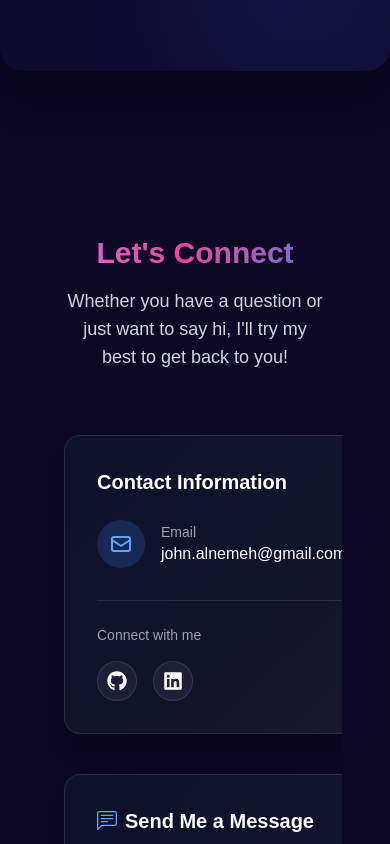
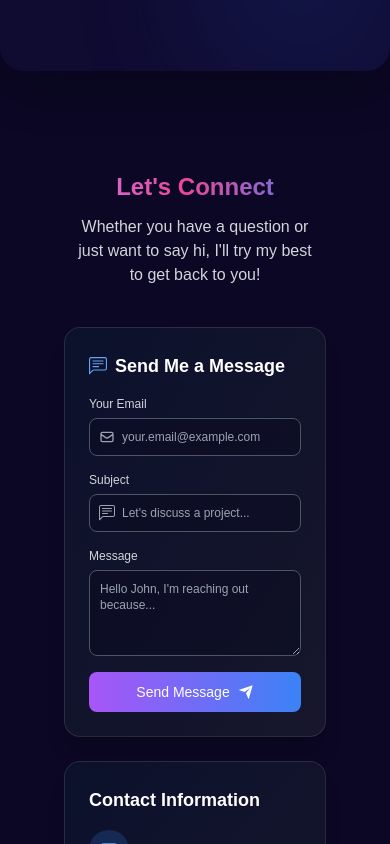
Before and after one commit to johnneme-alnemeh/portfolio-website, a Next.js app: page / in a window 390 px wide. Shown: the part 6160-7004 px from the top of the page. Built offline with nearby package versions, Linux system fonts and the light colour scheme.

Commit message:
fixing Email Section to be fully responsive

```diff
--- a/src/app/components/EmailSection/EmailSection.jsx
+++ b/src/app/components/EmailSection/EmailSection.jsx
@@ -54,17 +54,17 @@ const EmailSection = () => {
   return (
     <section
       id="connect"
-      className="relative py-24 my-12 overflow-hidden"
+      className="relative py-12 sm:py-16 md:py-24 my-8 sm:my-12 overflow-hidden"
     >
       {/* Background decorative elements */}
-      <div className="absolute top-0 left-0 w-72 h-72 bg-purple-600/10 rounded-full blur-3xl -z-10"></div>
-      <div className="absolute bottom-0 right-0 w-96 h-96 bg-blue-600/10 rounded-full blur-3xl -z-10"></div>
+      <div className="absolute top-0 left-0 w-48 sm:w-72 h-48 sm:h-72 bg-purple-600/10 rounded-full blur-3xl -z-10"></div>
+      <div className="absolute bottom-0 right-0 w-64 sm:w-96 h-64 sm:h-96 bg-blue-600/10 rounded-full blur-3xl -z-10"></div>
 
-      <div className="container mx-auto px-4">
+      <div className="container mx-auto px-4 sm:px-6 lg:px-8">
         {/* Section header */}
-        <div className="text-center mb-16">
+        <div className="text-center mb-10 sm:mb-16">
           <motion.h2
-            className="text-3xl md:text-4xl font-bold mb-4"
+            className="text-2xl sm:text-3xl md:text-4xl font-bold mb-3 sm:mb-4"
             initial={{ opacity: 0, y: -20 }}
             animate={{ opacity: 1, y: 0 }}
             transition={{ duration: 0.5 }}
@@ -74,7 +74,7 @@ const EmailSection = () => {
             </span>
           </motion.h2>
           <motion.p
-            className="text-gray-300 max-w-2xl mx-auto text-lg text-pretty"
+            className="text-gray-300 max-w-2xl mx-auto text-base sm:text-lg text-pretty px-2"
             initial={{ opacity: 0 }}
             animate={{ opacity: 1 }}
             transition={{ duration: 0.5, delay: 0.2 }}
@@ -84,50 +84,54 @@ const EmailSection = () => {
         </div>
 
         {/* Main content */}
-        <div className="grid md:grid-cols-12 gap-10 items-start">
+        <div className="grid grid-cols-1 lg:grid-cols-12 gap-6 sm:gap-8 lg:gap-10 items-start">
           {/* Left column - Contact info */}
           <motion.div
-            className="md:col-span-5 space-y-8"
+            className="lg:col-span-5 space-y-6 sm:space-y-8 order-2 lg:order-1"
             initial={{ opacity: 0, x: -50 }}
             animate={{ opacity: 1, x: 0 }}
             transition={{ duration: 0.5, delay: 0.3 }}
           >
             {/* Contact card */}
-            <div className="bg-gradient-to-br from-[#0c142e]/80 to-[#1a1a2e]/80 backdrop-blur-sm p-8 rounded-2xl border border-white/10 shadow-xl">
-              <h3 className="text-xl font-bold mb-6 text-white">Contact Information</h3>
+            <div className="bg-gradient-to-br from-[#0c142e]/80 to-[#1a1a2e]/80 backdrop-blur-sm p-6 sm:p-8 rounded-2xl border border-white/10 shadow-xl h-full">
+              <h3 className="text-lg sm:text-xl font-bold mb-4 sm:mb-6 text-white">Contact Information</h3>
 
               {/* Contact methods */}
-              <div className="space-y-6">
-                <div className="flex items-center space-x-4">
-                  <div className="flex-shrink-0 w-12 h-12 rounded-full bg-blue-500/20 flex items-center justify-center">
-                    <HiOutlineMail className="w-6 h-6 text-blue-400" />
+              <div className="space-y-4 sm:space-y-6">
+                <div className="flex flex-wrap sm:flex-nowrap items-center gap-3 sm:gap-4">
+                  <div className="flex-shrink-0 w-10 h-10 sm:w-12 sm:h-12 rounded-full bg-blue-500/20 flex items-center justify-center">
+                    <HiOutlineMail className="w-5 h-5 sm:w-6 sm:h-6 text-blue-400" />
                   </div>
                   <div>
-                    <p className="text-sm text-gray-400">Email</p>
-                    <p className="text-white font-medium">john.alnemeh@gmail.com</p>
+                    <p className="text-xs sm:text-sm text-gray-400">Email</p>
+                    <p className="text-sm sm:text-base text-white font-medium break-all">john.alnemeh@gmail.com</p>
                   </div>
                 </div>
               </div>
 
               {/* Social links */}
-              <div className="mt-8 pt-6 border-t border-white/10">
-                <h4 className="text-sm font-medium text-gray-400 mb-4">Connect with me</h4>
-                <div className="flex space-x-4">
+              <div className="mt-6 sm:mt-8 pt-4 sm:pt-6 border-t border-white/10">
+                <h4 className="text-xs sm:text-sm font-medium text-gray-400 mb-3 sm:mb-4">Connect with me</h4>
+                <div className="flex space-x-3 sm:space-x-4">
                   <motion.a
-                    href="https://github.com"
+                    href="https://github.com/johnneme-alnemeh"
                     target="_blank"
-                    className="w-10 h-10 rounded-full bg-white/5 flex items-center justify-center border border-white/10 hover:bg-purple-500/20 hover:border-purple-500/50 transition-all duration-300"
+                    rel="noopener noreferrer"
+                    className="w-9 h-9 sm:w-10 sm:h-10 rounded-full bg-white/5 flex items-center justify-center border border-white/10 hover:bg-purple-500/20 hover:border-purple-500/50 transition-all duration-300"
                     whileHover={{ y: -3, scale: 1.1 }}
+                    aria-label="GitHub Profile"
                   >
-                    <FaGithub className="w-5 h-5 text-white" />
+                    <FaGithub className="w-4 h-4 sm:w-5 sm:h-5 text-white" />
                   </motion.a>
                   <motion.a
-                    href="https://linkedin.com"
+                    href="https://linkedin.com/in/john-al-nemeh-41b4642ab"
                     target="_blank"
-                    className="w-10 h-10 rounded-full bg-white/5 flex items-center justify-center border border-white/10 hover:bg-blue-500/20 hover:border-blue-500/50 transition-all duration-300"
+                    rel="noopener noreferrer"
+                    className="w-9 h-9 sm:w-10 sm:h-10 rounded-full bg-white/5 flex items-center justify-center border border-white/10 hover:bg-blue-500/20 hover:border-blue-500/50 transition-all duration-300"
                     whileHover={{ y: -3, scale: 1.1 }}
+                    aria-label="LinkedIn Profile"
                   >
-                    <FaLinkedin className="w-5 h-5 text-white" />
+                    <FaLinkedin className="w-4 h-4 sm:w-5 sm:h-5 text-white" />
                   </motion.a>
                 </div>
               </div>
@@ -136,40 +140,41 @@ const EmailSection = () => {
 
           {/* Right column - Contact form */}
           <motion.div
-            className="md:col-span-7"
+            className="lg:col-span-7 order-1 lg:order-2"
             initial={{ opacity: 0, x: 50 }}
             animate={{ opacity: 1, x: 0 }}
             transition={{ duration: 0.5, delay: 0.4 }}
           >
-            <div className="bg-gradient-to-br from-[#0c142e]/80 to-[#1a1a2e]/80 backdrop-blur-sm p-8 rounded-2xl border border-white/10 shadow-xl">
-              <h3 className="text-xl font-bold mb-6 text-white flex items-center">
+            <div className="bg-gradient-to-br from-[#0c142e]/80 to-[#1a1a2e]/80 backdrop-blur-sm p-6 sm:p-8 rounded-2xl border border-white/10 shadow-xl">
+              <h3 className="text-lg sm:text-xl font-bold mb-4 sm:mb-6 text-white flex items-center">
                 <BsChatLeftText className="mr-2 text-blue-400" /> Send Me a Message
               </h3>
 
               <form
                 ref={form}
-                className="space-y-6"
+                className="space-y-4 sm:space-y-6"
                 onSubmit={handleSubmit(sendEmail)}
               >
                 {/* Email field */}
                 <div>
                   <label
                     htmlFor="email"
-                    className="block mb-2 text-sm font-medium text-gray-300"
+                    className="block mb-1.5 sm:mb-2 text-xs sm:text-sm font-medium text-gray-300"
                   >
                     Your Email
                   </label>
                   <div className="relative">
-                    <div className="absolute inset-y-0 left-0 flex items-center pl-3 pointer-events-none">
-                      <HiOutlineMail className="w-5 h-5 text-gray-400" />
+                    <div className="absolute inset-y-0 left-0 flex items-center pl-2.5 sm:pl-3 pointer-events-none">
+                      <HiOutlineMail className="w-4 h-4 sm:w-5 sm:h-5 text-gray-400" />
                     </div>
                     <input
                       name="user_email"
                       type="email"
                       id="email"
                       {...register("user_email")}
-                      className={`pl-10 bg-[#0a0a23]/50 border ${errors.user_email ? "border-red-500" : "border-gray-600"} focus:ring-blue-500 focus:border-blue-500 text-white placeholder-gray-400 text-sm rounded-lg block w-full p-3`}
+                      className={`pl-8 sm:pl-10 bg-[#0a0a23]/50 border ${errors.user_email ? "border-red-500" : "border-gray-600"} focus:ring-blue-500 focus:border-blue-500 text-white placeholder-gray-400 text-xs sm:text-sm rounded-lg block w-full p-2.5 sm:p-3`}
                       placeholder="your.email@example.com"
+                      autoComplete="email"
                     />
                   </div>
                   {errors.user_email && (
@@ -183,20 +188,20 @@ const EmailSection = () => {
                 <div>
                   <label
                     htmlFor="subject"
-                    className="block mb-2 text-sm font-medium text-gray-300"
+                    className="block mb-1.5 sm:mb-2 text-xs sm:text-sm font-medium text-gray-300"
                   >
                     Subject
                   </label>
                   <div className="relative">
-                    <div className="absolute inset-y-0 left-0 flex items-center pl-3 pointer-events-none">
-                      <BsChatLeftText className="w-5 h-5 text-gray-400" />
+                    <div className="absolute inset-y-0 left-0 flex items-center pl-2.5 sm:pl-3 pointer-events-none">
+                      <BsChatLeftText className="w-4 h-4 sm:w-5 sm:h-5 text-gray-400" />
                     </div>
                     <input
                       name="subject"
                       type="text"
                       id="subject"
                       {...register("subject")}
-                      className={`pl-10 bg-[#0a0a23]/50 border ${errors.subject ? "border-red-500" : "border-gray-600"} focus:ring-blue-500 focus:border-blue-500 text-white placeholder-gray-400 text-sm rounded-lg block w-full p-3`}
+                      className={`pl-8 sm:pl-10 bg-[#0a0a23]/50 border ${errors.subject ? "border-red-500" : "border-gray-600"} focus:ring-blue-500 focus:border-blue-500 text-white placeholder-gray-400 text-xs sm:text-sm rounded-lg block w-full p-2.5 sm:p-3`}
                       placeholder="Let's discuss a project..."
                     />
                   </div>
@@ -211,16 +216,16 @@ const EmailSection = () => {
                 <div>
                   <label
                     htmlFor="message"
-                    className="block mb-2 text-sm font-medium text-gray-300"
+                    className="block mb-1.5 sm:mb-2 text-xs sm:text-sm font-medium text-gray-300"
                   >
                     Message
                   </label>
                   <textarea
                     name="message"
                     id="message"
-                    rows="5"
+                    rows="4"
                     {...register("message")}
-                    className={`bg-[#0a0a23]/50 border ${errors.message ? "border-red-500" : "border-gray-600"} focus:ring-blue-500 focus:border-blue-500 text-white placeholder-gray-400 text-sm rounded-lg block w-full p-3`}
+                    className={`bg-[#0a0a23]/50 border ${errors.message ? "border-red-500" : "border-gray-600"} focus:ring-blue-500 focus:border-blue-500 text-white placeholder-gray-400 text-xs sm:text-sm rounded-lg block w-full p-2.5 sm:p-3`}
                     placeholder="Hello John, I'm reaching out because..."
                   ></textarea>
                   {errors.message && (
@@ -233,20 +238,20 @@ const EmailSection = () => {
                 {/* Submit button */}
                 <motion.button
                   type="submit"
-                  className={`w-full flex items-center justify-center space-x-2 bg-gradient-to-r from-purple-500 to-blue-500 hover:from-purple-600 hover:to-blue-600 text-white font-medium py-3 px-6 rounded-lg transition-all duration-300 ${isSubmitting ? "opacity-70 cursor-not-allowed" : ""}`}
+                  className={`w-full flex items-center justify-center space-x-2 bg-gradient-to-r from-purple-500 to-blue-500 hover:from-purple-600 hover:to-blue-600 text-white font-medium py-2.5 sm:py-3 px-4 sm:px-6 rounded-lg transition-all duration-300 mt-2 sm:mt-4 ${isSubmitting ? "opacity-70 cursor-not-allowed" : ""}`}
                   disabled={isSubmitting}
                   whileHover={{ scale: 1.02 }}
                   whileTap={{ scale: 0.98 }}
                 >
                   {isSubmitting ? (
                     <>
-                      <span>Sending</span>
-                      <span className="w-5 h-5 border-2 border-white rounded-full animate-spin border-t-transparent"></span>
+                      <span className="text-sm sm:text-base">Sending</span>
+                      <span className="w-4 h-4 sm:w-5 sm:h-5 border-2 border-white rounded-full animate-spin border-t-transparent"></span>
                     </>
                   ) : (
                     <>
-                      <span>Send Message</span>
-                      <RiSendPlaneFill className="w-5 h-5" />
+                      <span className="text-sm sm:text-base">Send Message</span>
+                      <RiSendPlaneFill className="w-4 h-4 sm:w-5 sm:h-5" />
                     </>
                   )}
                 </motion.button>
@@ -254,12 +259,13 @@ const EmailSection = () => {
                 {/* Success message */}
                 {emailSubmitted && (
                   <motion.div
-                    className="mt-4 p-3 bg-green-500/20 border border-green-500/50 rounded-lg text-green-200 text-sm"
+                    className="mt-4 p-2.5 sm:p-3 bg-green-500/20 border border-green-500/50 rounded-lg text-green-200 text-xs sm:text-sm"
                     initial={{ opacity: 0, y: 10 }}
                     animate={{ opacity: 1, y: 0 }}
                   >
                     <p className="flex items-center">
-                      <FaPaperPlane className="mr-2" /> Thank you for your message! I&apos;ll get back to you as soon as possible.
+                      <FaPaperPlane className="mr-2 flex-shrink-0" />
+                      <span>Thank you for your message! I&apos;ll get back to you as soon as possible.</span>
                     </p>
                   </motion.div>
                 )}
```
